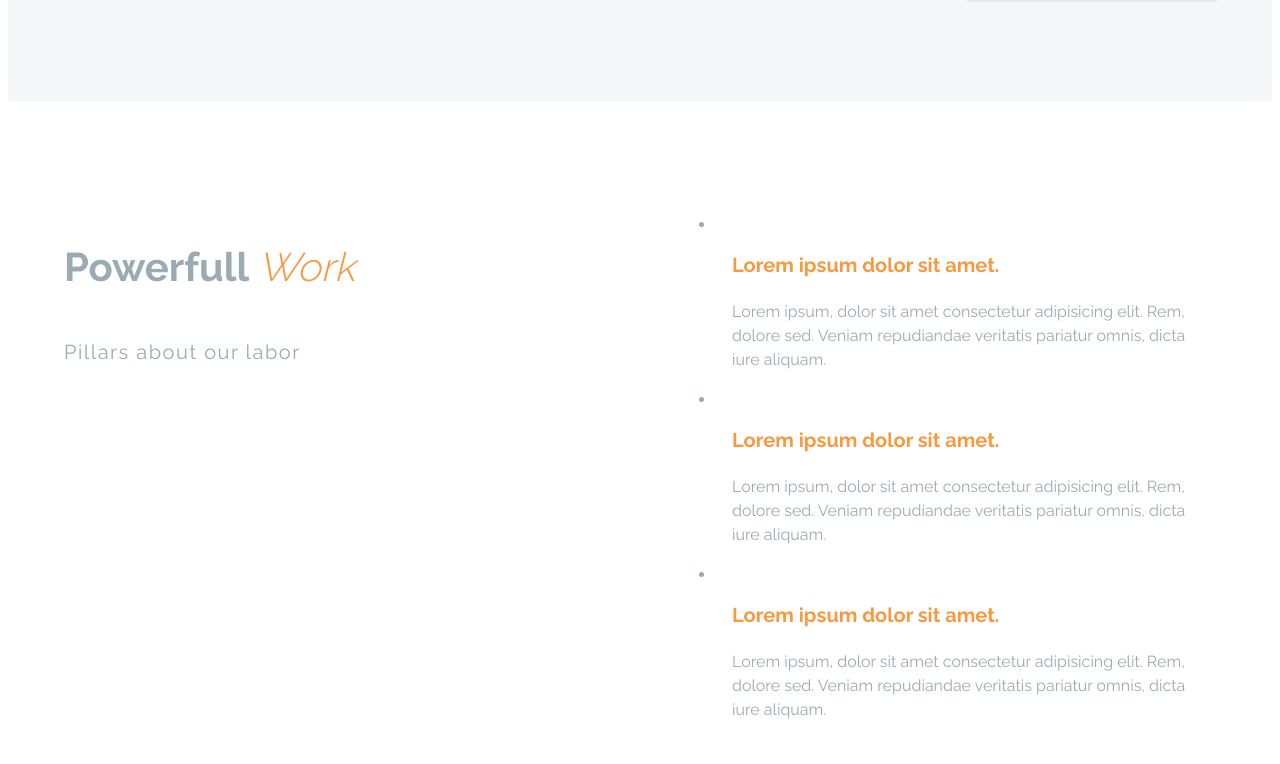
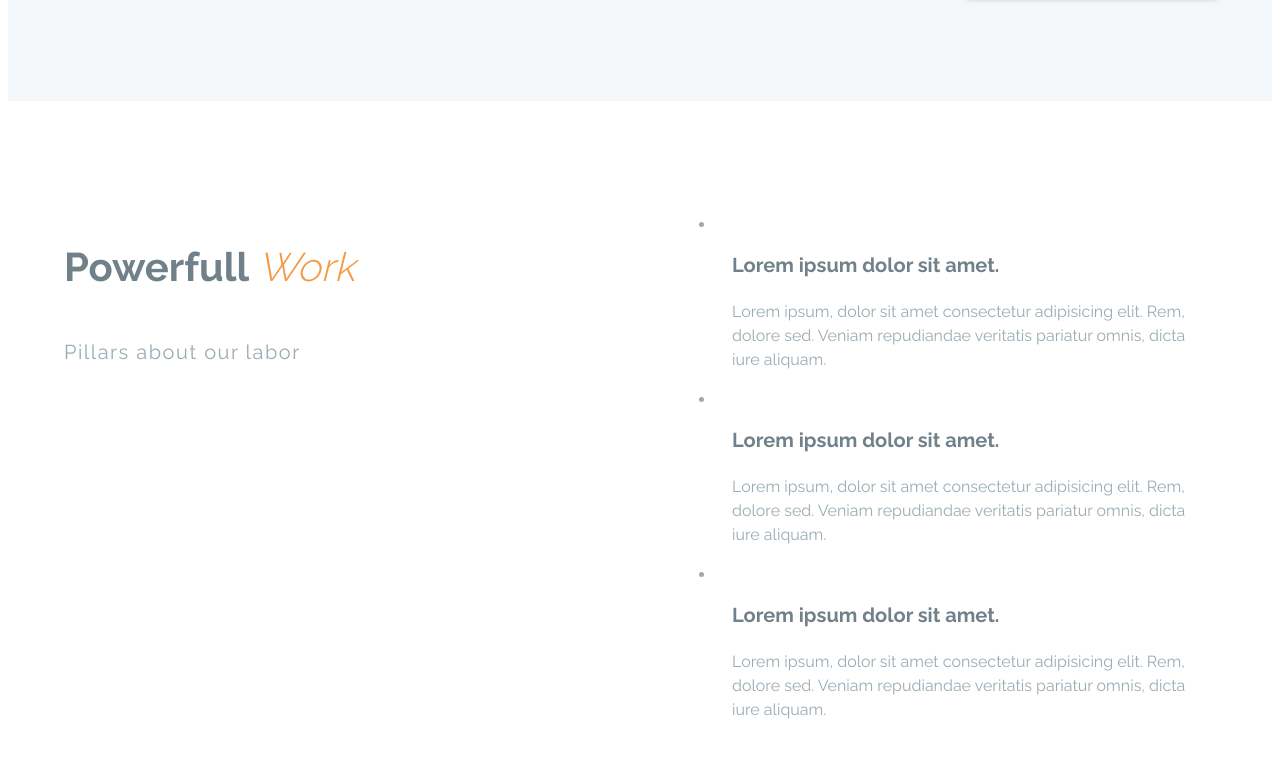
Before and after one commit to dorellango/fama, a Nuxt app: page / in a window 1280 px wide. Shown: the part 1256-2020 px from the top of the page. Built offline with nearby package versions, Linux system fonts and the light colour scheme.

Commit message:
svg bg work section

```diff
--- a/assets/sass/_helpers.sass
+++ b/assets/sass/_helpers.sass
@@ -39,9 +39,9 @@
   font-weight: 300 !important
 
 .text-bold
-  font-weight: 300
+  font-weight: bold
 
-$colors: (('white', $white), ('lightest', $lightest), ('lighter', $lighter), ('orange-light', $orange-light), ('orange', $orange), ('orange-light', $orange-light), ('orange-lighter', $orange-lighter), ('orange-dark', $orange-dark), ('orange-darker', $orange-darker), ('grey', $grey), ('dark', $dark), ('darkest', $darkest), ('teal', $teal),  ('teal-dark', $teal-dark))
+$colors: (('white', $white), ('lighter', $lighter), ('light', $light), ('lightest', $lightest), ('lighter', $lighter), ('orange-light', $orange-light), ('orange', $orange), ('orange-light', $orange-light), ('orange-lighter', $orange-lighter), ('orange-dark', $orange-dark), ('orange-darker', $orange-darker), ('grey', $grey), ('dark', $dark), ('darkest', $darkest), ('teal', $teal),  ('teal-dark', $teal-dark))
 
 @each $name, $color in $colors
   .has-text-#{$name}
--- a/components/About.vue
+++ b/components/About.vue
@@ -27,5 +27,4 @@
   @import '~assets/sass/_variables.sass'
   .about
     background-color: $lighter
-    .about--inner
 </style>
--- a/components/OurWork.vue
+++ b/components/OurWork.vue
@@ -1,10 +1,11 @@
 <template>
   <div class="our-work">
     <div class="container">
+      <Fists class="our-work-bg"/>
       <div class="is-section">
         <div class="columns">
           <div class="column is-half">
-            <p class="title">Powerfull <span class="is-italic has-text-orange text-light">Work</span></p>
+            <p class="title has-text-dark">Powerfull <span class="is-italic has-text-orange text-light">Work</span></p>
             <p class="subtitle">Pillars about our labor</p>
           </div>
           <div class="column">
@@ -15,7 +16,7 @@
                     <Charity class="icon is-large has-text-orange"/>
                   </div>
                   <div class="media-content">
-                   <h3 class="has-text-orange">Lorem ipsum dolor sit amet.</h3>
+                   <h3 class="has-text-dark text-bold">Lorem ipsum dolor sit amet.</h3>
                    <p>Lorem ipsum, dolor sit amet consectetur adipisicing elit. Rem, dolore sed. Veniam repudiandae veritatis pariatur omnis, dicta iure aliquam.</p>
                   </div>
                 </div>
@@ -26,7 +27,7 @@
                     <Protection class="icon is-large has-text-orange"/>
                   </div>
                   <div class="media-content">
-                   <h3 class="has-text-orange">Lorem ipsum dolor sit amet.</h3>
+                   <h3 class="has-text-dark text-bold">Lorem ipsum dolor sit amet.</h3>
                    <p>Lorem ipsum, dolor sit amet consectetur adipisicing elit. Rem, dolore sed. Veniam repudiandae veritatis pariatur omnis, dicta iure aliquam.</p>
                   </div>
                 </div>
@@ -37,7 +38,7 @@
                     <House class="icon is-large has-text-orange"/>
                   </div>
                   <div class="media-content">
-                   <h3 class="has-text-orange">Lorem ipsum dolor sit amet.</h3>
+                   <h3 class="has-text-dark text-bold">Lorem ipsum dolor sit amet.</h3>
                    <p>Lorem ipsum, dolor sit amet consectetur adipisicing elit. Rem, dolore sed. Veniam repudiandae veritatis pariatur omnis, dicta iure aliquam.</p>
                   </div>
                 </div>
@@ -54,11 +55,13 @@
 import Charity from '~/assets/charity.svg'
 import Protection from '~/assets/protection.svg'
 import House from '~/assets/house.svg'
+import Fists from '~/assets/fists.svg'
 
 export default {
   components: {
     Charity,
     Protection,
+    Fists,
     House
   }
 }
@@ -69,4 +72,15 @@ export default {
   @import '~assets/sass/_variables.sass'
   .our-work
     color: $grey
+    overflow: hidden
+    .container
+      position: relative
+    .our-work-bg
+      fill: $lighter
+      width: 350px
+      height: 350px
+      position: absolute
+      bottom: 0
+      left: 0
+      z-index: -1
 </style>
```
